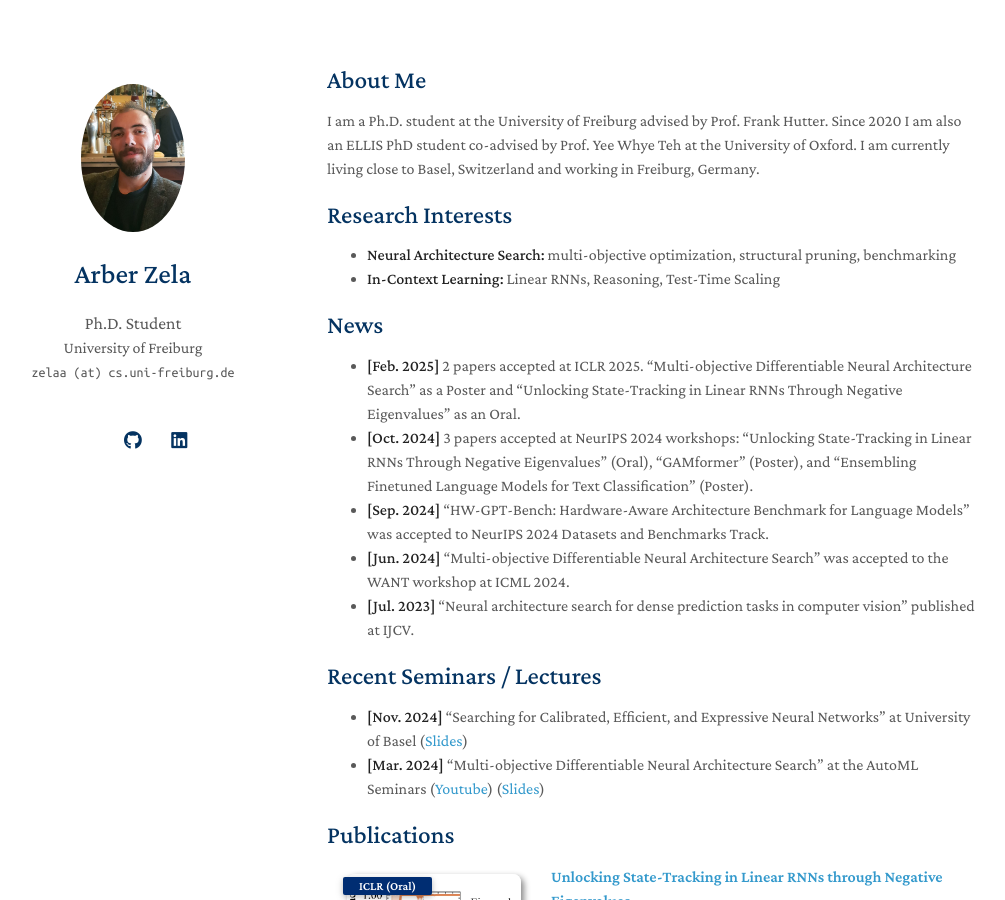
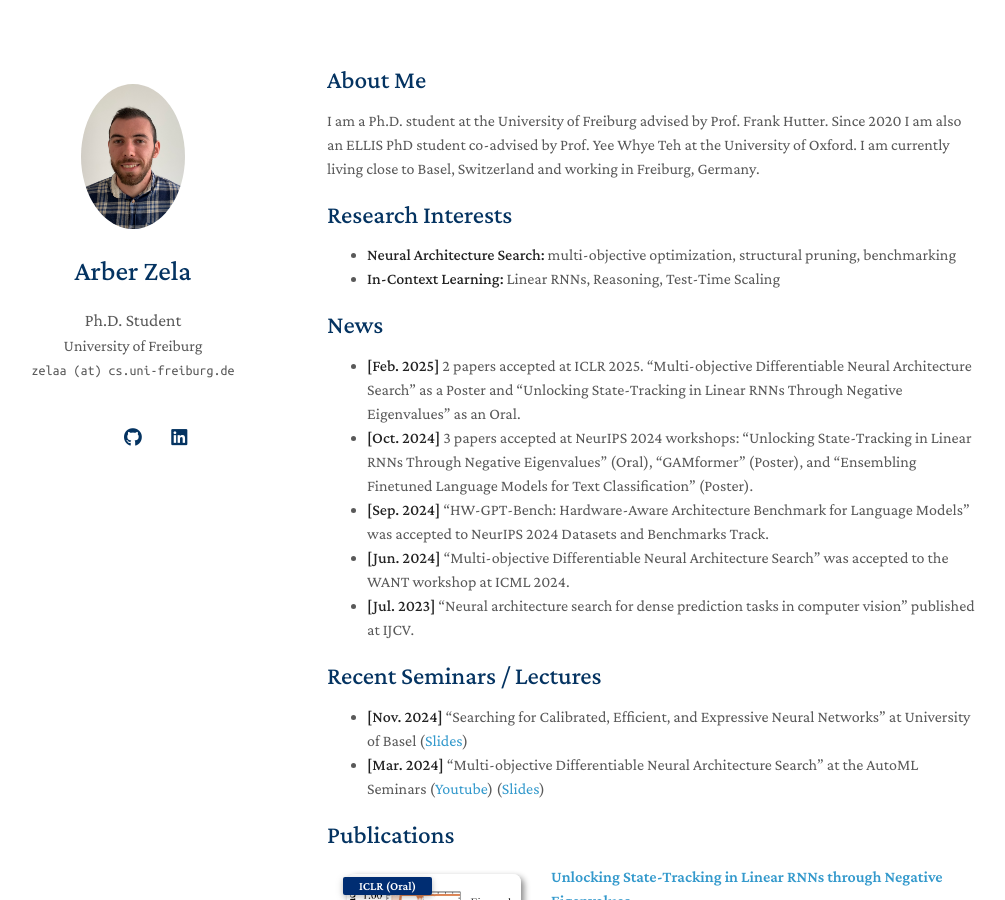
Before and after one commit to arberzela/arberzela.github.io, a Jekyll site: the page built from index.md, in a window 1280 px wide and 900 px high. Shown: the whole window, without its empty margins (143-1148 px from the left). Built offline with Jekyll 4.4.1, drawn with Linux system fonts in a browser that asks for light colours; a style sheet for code colours, icons or effects is not loaded; our own code applies the rules of GitHub Pages for plain Markdown files.

Commit message:
Update _config.yml

```diff
--- a/_config.yml
+++ b/_config.yml
@@ -20,7 +20,7 @@
 
 # Images (e.g., your profile picture and your website's favicon)
 # "favicon" and "favicon_dark" are used for the light and dark modes, respectively.
-avatar: ./assets/img/avatar.png
+avatar: ./assets/img/arber_small.jpg
 favicon: ./assets/img/favicon.png
 favicon_dark: ./assets/img/favicon-dark.png
 
```
